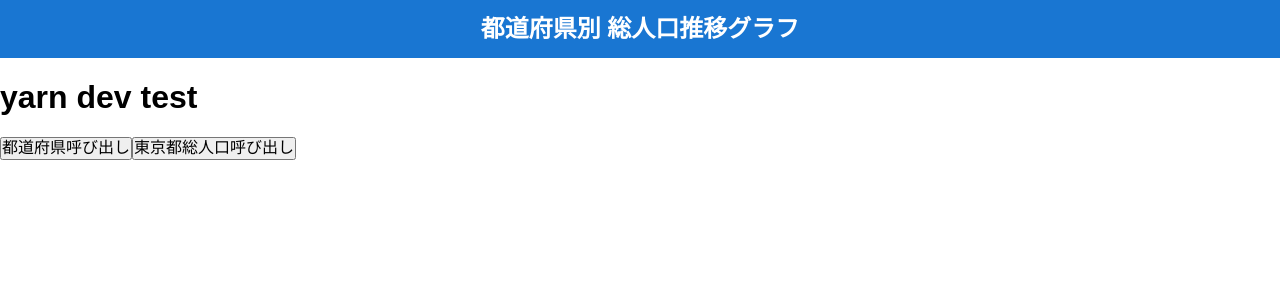
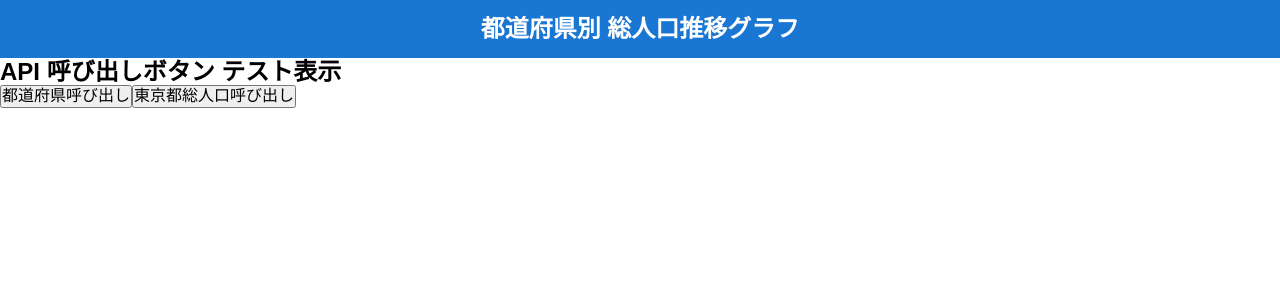
Before and after one commit to PepeikeDeteron/PopulationTrend, a Next.js app: page / in a window 1280 px wide. Shown: the top 300 px of the page. Built offline with nearby package versions, Linux system fonts and the light colour scheme.

Commit message:
layouts ディレクトリにホーム画面のレイアウトを追加

```diff
--- /dev/null
+++ b/src/layouts/homeLayout.tsx
@@ -0,0 +1,33 @@
+import React from 'react'
+import styled from 'styled-components'
+import Header from '@/components/Header'
+import { getPopulation } from '@/pages/api/getPopulation'
+import { getPrefectures } from '@/pages/api/getPrefectures'
+
+type ContainerProps = {
+  children?: React.ReactNode
+}
+
+type Props = {
+  className?: string
+} & ContainerProps
+
+const Component: React.VFC<Props> = (props) => {
+  return (
+    <>
+      <Header title="都道府県別 総人口推移グラフ" />
+      <h2>API 呼び出しボタン テスト表示</h2>
+      <button onClick={() => getPrefectures()}>都道府県呼び出し</button>
+      <button onClick={() => getPopulation(13)}>東京都総人口呼び出し</button>
+      {props?.children}
+    </>
+  )
+}
+
+const StyledComponent = styled(Component)``
+
+const Container: React.VFC<ContainerProps> = (props) => {
+  return <StyledComponent {...props} />
+}
+
+export default React.memo(Container)
--- a/src/pages/index.tsx
+++ b/src/pages/index.tsx
@@ -1,8 +1,6 @@
 import React from 'react'
 import Head from 'next/head'
-import { getPopulation } from './api/getPopulation'
-import { getPrefectures } from './api/getPrefectures'
-import Header from '@/components/Header'
+import Template from '@/layouts/homeLayout'
 
 const Home: React.VFC = () => {
   return (
@@ -11,12 +9,7 @@ const Home: React.VFC = () => {
         <title>Hello World</title>
         <link rel="icon" href="/favicon.ico" />
       </Head>
-      <div>
-        <Header title="都道府県別 総人口推移グラフ" />
-        <h1>yarn dev test</h1>
-        <button onClick={() => getPrefectures()}>都道府県呼び出し</button>
-        <button onClick={() => getPopulation(13)}>東京都総人口呼び出し</button>
-      </div>
+      <Template />
     </>
   )
 }
```
